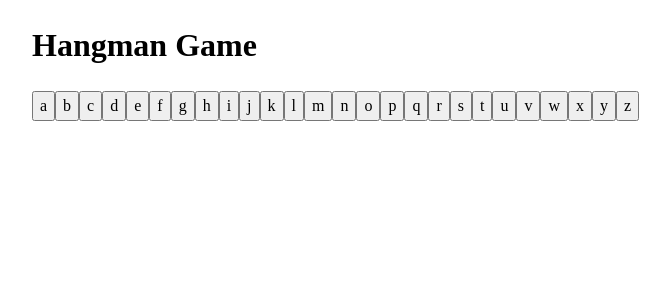
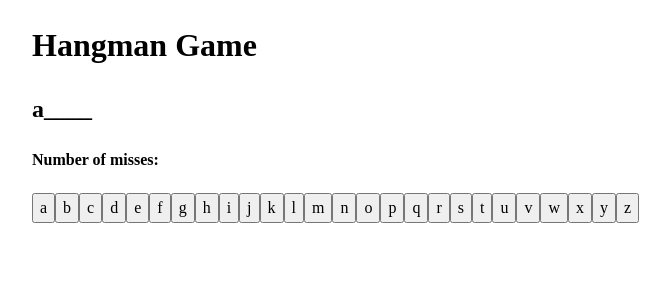
Before and after one commit to CasparWilson/caspar-hangman-react-site, a React (Vite) app: page / in a window 1280 px wide. Shown: the top 300 px of the page, without its empty margins (108-778 px from the left). Built offline with nearby package versions, Linux system fonts and the light colour scheme.

Commit message:
copied generate display function - used js because ts having import issues

```diff
--- a/src/App.jsx
+++ b/src/App.jsx
@@ -1,10 +1,16 @@
+import { generateDisplay } from "./components/generateDisplay";
+import React from 'react'
+
 function App() {
+
+    const[guessedLetters, setGuessedLetters] = React.useState(['a'])
+
     return (
         <div>
             <h1>Hangman Game</h1>
+            <h2>{generateDisplay(guessedLetters, 'apple')}</h2>
 
-
-
+            <h4>Number of misses:</h4>
             <div className='letters'>
                 <button>a</button>
                 <button>b</button>
--- /dev/null
+++ b/src/components/generateDisplay.js
@@ -0,0 +1,14 @@
+function generateDisplay(guessedLetters, answer) {
+    const guessProgressArray = answer.split("").map(() => "_");
+
+    guessedLetters.push(" ");
+
+    for (let i = 0; i < answer.length; i++) {
+        if (guessedLetters.includes(answer[i])) {
+            guessProgressArray[i] = answer[i];
+        }
+    }
+    return guessProgressArray;
+}
+
+export { generateDisplay };
```
Lines whose indentation alone changed are shown as unchanged.
